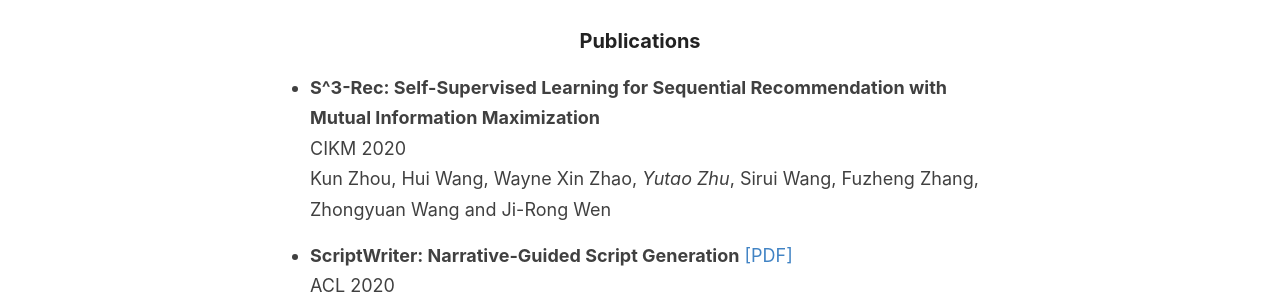
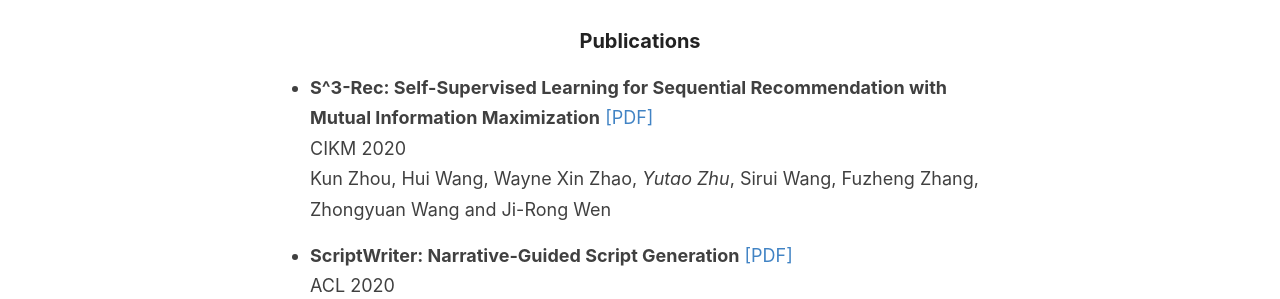
Before and after one commit to DaoD/homepage, a Jekyll site: the page built from index.md, in a window 1280 px wide. Shown: the part 382-681 px from the top of the page. Built offline with Jekyll 4.4.1, drawn with Linux system fonts in a browser that asks for light colours; our own code applies the rules of GitHub Pages for plain Markdown files.

Commit message:
Update index.md

```diff
--- a/index.md
+++ b/index.md
@@ -3,7 +3,7 @@ My research interests are in natural language processing (NLP) and machine learn
 I obtained my master (2019) and bachelor (2016) degree from Renmin University of China, where I worked with Prof. [Zhicheng Dou](http://playbigdata.ruc.edu.cn/dou) and [Ji-Rong Wen](https://scholar.google.com/citations?user=tbxCHJgAAAAJ) on various NLP problems.
 
 ### Publications
-- **S^3-Rec: Self-Supervised Learning for Sequential Recommendation with Mutual Information Maximization**
+- **S^3-Rec: Self-Supervised Learning for Sequential Recommendation with Mutual Information Maximization** [\[PDF\]](https://arxiv.org/pdf/2008.07873.pdf)
 CIKM 2020
 Kun Zhou, Hui Wang, Wayne Xin Zhao, _Yutao Zhu_, Sirui Wang, Fuzheng Zhang, Zhongyuan Wang and Ji-Rong Wen
 
```
